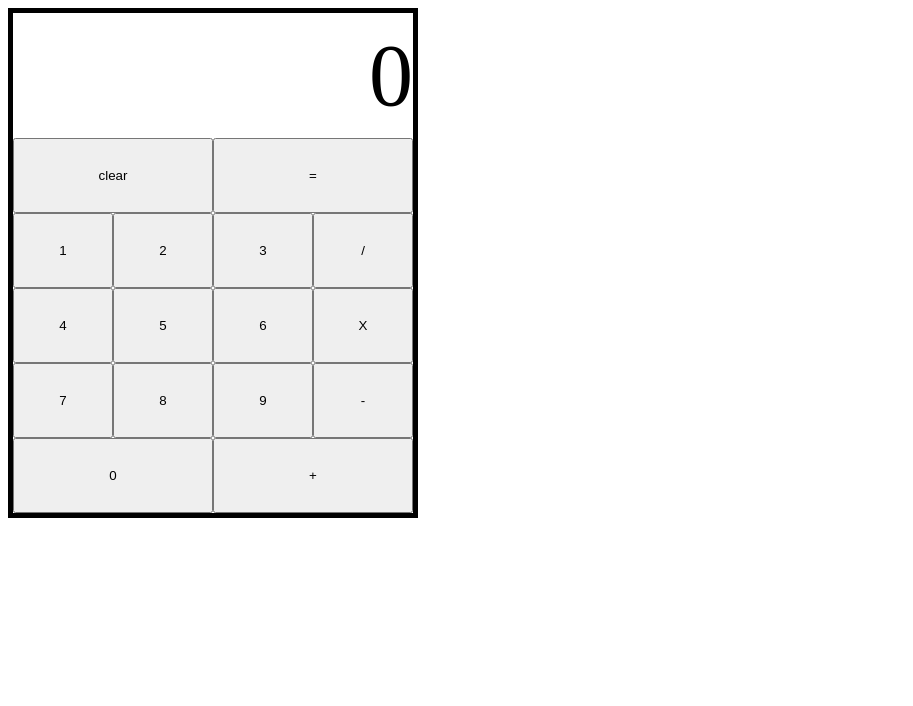
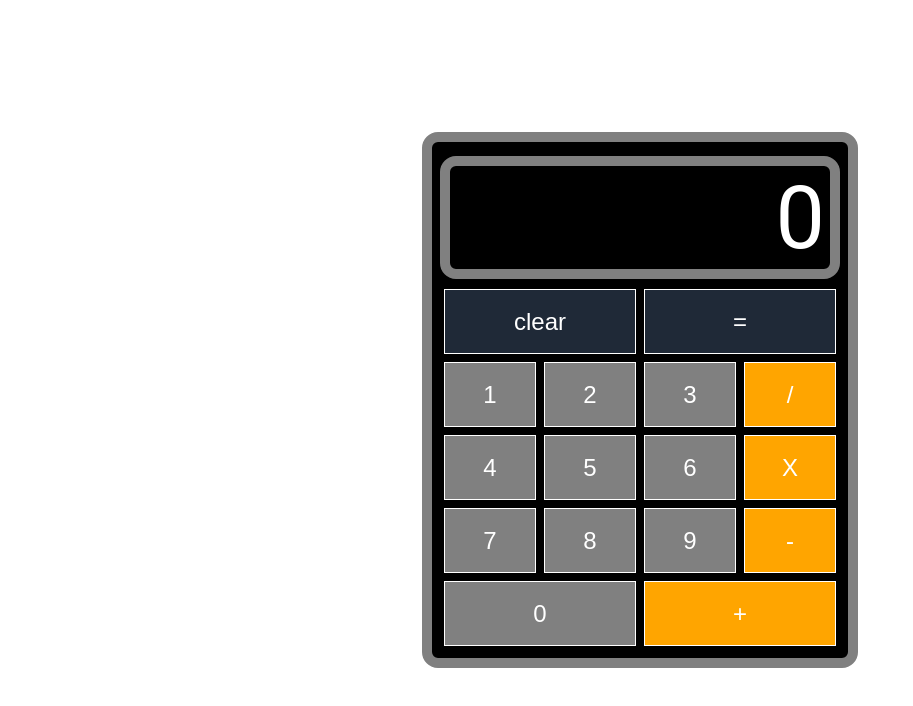
Before and after one commit to Jfoti64/calculator, a plain HTML site: page index.html in a window 1280 px wide. Shown: the whole page, without its empty margins (0-913 px from the left). Drawn offline with Linux system fonts and the light colour scheme.

Commit message:
Add color to css & remove redundancy

```diff
--- a/index.html
+++ b/index.html
@@ -8,38 +8,38 @@
         <script src="javaScript.js"></script>
     </head>
     <body>
-        <div id="outermost">
-            <div id="display" class="fillSpace">0</div>
+        <div id="outermost" class="flex">
+            <div id="display" class="flex">0</div>
             <div id="row1" class="flex">
-                <button id="clearButton" class="fillSpace">clear</button>
-                <button id="equalsButton" class="fillSpace">=</button>
+                <button id="clearButton">clear</button>
+                <button id="equalsButton">=</button>
             </div>
             <div id="digitsAndOperators" class="flex">
                 <div id="digits" class="flex">
-                    <div id="row1" class="flex">
+                    <div id="row2" class="flex">
                         <button class="digit" >1</button>
                         <button class="digit">2</button>
                         <button class="digit">3</button>
-                        <button class="operand fillSpace">/</button>
+                        <button class="operand">/</button>
                     </div>
 
-                    <div id="row2" class="flex">
+                    <div id="row3" class="flex">
                         <button class="digit">4</button>
                         <button class="digit">5</button>
                         <button class="digit">6</button>
-                        <button class="operand fillSpace">X</button>
+                        <button class="operand">X</button>
                     </div>
 
-                    <div id="row3" class="flex">
+                    <div id="row4" class="flex">
                         <button class="digit fil">7</button>
                         <button class="digit">8</button>
                         <button class="digit">9</button>
-                        <button class="operand fillSpace">-</button>
+                        <button class="operand">-</button>
                     </div>
 
-                    <div id="row4" class="flex">
-                        <button class="digit fillSpace">0</button>
-                        <button class="operand fillSpace">+</button>
+                    <div id="row5" class="flex">
+                        <button class="digit">0</button>
+                        <button class="operand">+</button>
                     </div>
                 </div>
             </div>
--- a/style.css
+++ b/style.css
@@ -1,13 +1,20 @@
+body {
+    display: flex;
+    justify-content: center;
+    align-items: center;
+    height: 100vh;
+    margin: 0;
+    font-family: Roboto, sans-serif;
+}
+
 #outermost {
-    display: flex;
     flex-direction: column;
-    flex-grow: 1;
-
     height: 500px;
     width: 400px;
-
-    border-style: solid;
-    border-width: 5px;
+    border: 10px solid gray;
+    border-radius: 16px;
+    background-color: black;
+    padding: 8px;
 }
 
 .flex {
@@ -15,16 +22,20 @@
 }
 
 #display {
-    display: flex;
     flex-direction: column;
     align-items: flex-end;
     margin-bottom: auto;
     margin-top: auto;
     font-size: 5.5em;
+    border: 10px solid gray;
+    border-radius: 16px;
+    color: white;
+    padding: 0px 5px;
+    overflow-x: hidden;
 }
 
-#digitsAndOperators {
-    padding: 0px;
+#row1 > * {
+        background-color: #1F2937;
 }
 
 #digits {
@@ -32,19 +43,23 @@
     flex-grow: 3;
 }
 
-#operators {
-    flex-direction: column;
-    flex-grow: 1;
+
+.operand {
+    background-color: orange;
 }
 
-.fillSpace {
-
+.digit {
+    background-color: rgb(128, 128, 128);
 }
 
 button {
-    height: 75px;
-    width: 85px;
+    height: 65px;
+    width: 40px;
     padding: 0px;
     margin: 0px;
     flex-grow: 1;
+    color: white;
+    font-size: 24px;
+    margin: 4px;
+    border: solid 1px white;
 }
```
